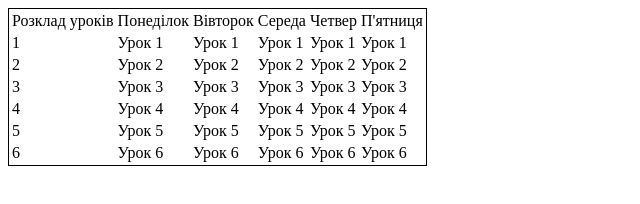
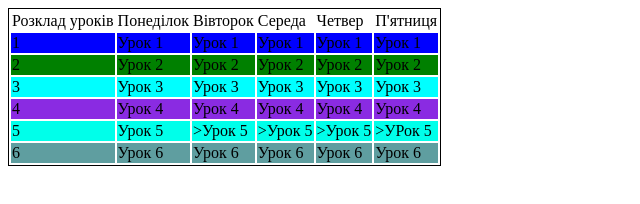
Before and after one commit to rakazabra/HW8, a plain HTML site: page secohd hw/index.html in a window 1280 px wide. Shown: the whole page, without its empty margins (0-640 px from the left). Drawn offline with Linux system fonts and the light colour scheme.

Commit message:
add code

```diff
--- a/secohd hw/index.html
+++ b/secohd hw/index.html
@@ -19,57 +19,57 @@
             </tr>
 
             <tr>
-                <td>1</td>
-                <td>Урок 1</td>
-                <td>Урок 1</td>
-                <td>Урок 1</td>
-                <td>Урок 1</td>
-                <td>Урок 1</td>
+                <td class="home1">1</td>
+                <td class="home1">Урок 1</td>
+                <td class="home1">Урок 1</td>
+                <td class="home1">Урок 1</td>
+                <td class="home1">Урок 1</td>
+                <td class="home1">Урок 1</td>
             </tr>
 
             <tr>
-                <td>2</td>
-                <td>Урок 2</td>
-                <td>Урок 2</td>
-                <td>Урок 2</td>
-                <td>Урок 2</td>
-                <td>Урок 2</td>
+                <td class="home2">2</td>
+                <td class="home2">Урок 2</td>
+                <td class="home2">Урок 2</td>
+                <td class="home2">Урок 2</td>
+                <td class="home2">Урок 2</td>
+                <td class="home2">Урок 2</td>
             </tr>
 
             <tr>
-                <td>3</td>
-                <td>Урок 3</td>
-                <td>Урок 3</td>
-                <td>Урок 3</td>
-                <td>Урок 3</td>
-                <td>Урок 3</td>
+                <td class="home3">3</td>
+                <td class="home3">Урок 3</td>
+                <td class="home3">Урок 3</td>
+                <td class="home3">Урок 3</td>
+                <td class="home3">Урок 3</td>
+                <td class="home3">Урок 3</td>
             </tr>
 
             <tr>
-                <td>4</td>
-                <td>Урок 4</td>
-                <td>Урок 4</td>
-                <td>Урок 4</td>
-                <td>Урок 4</td>
-                <td>Урок 4</td>
+                <td class="home4">4</td>
+                <td class="home4">Урок 4</td>
+                <td class="home4">Урок 4</td>
+                <td class="home4">Урок 4</td>
+                <td class="home4">Урок 4</td>
+                <td class="home4">Урок 4</td>
             </tr>
 
             <tr>
-                <td>5</td>
-                <td>Урок 5</td>
-                <td>Урок 5</td>
-                <td>Урок 5</td>
-                <td>Урок 5</td>
-                <td>Урок 5</td>
+                <td class="home5">5</td>
+                <td class="home5">Урок 5</td>
+                <td class="home5">>Урок 5</td>
+                <td class="home5">>Урок 5</td>
+                <td class="home5">>Урок 5</td>
+                <td class="home5">>УРок 5</td>
             </tr>
 
             <tr>
-                <td>6</td>
-                <td>Урок 6</td>
-                <td>Урок 6</td>
-                <td>Урок 6</td>
-                <td>Урок 6</td>
-                <td>Урок 6</td>
+                <td class="home6">6</td>
+                <td class="home6">Урок 6</td>
+                <td class="home6">Урок 6</td>
+                <td class="home6">Урок 6</td>
+                <td class="home6">Урок 6</td>
+                <td class="home6">Урок 6</td>
             </tr>
         </tbody>
     </table>
--- a/secohd hw/styles/stlyles.css
+++ b/secohd hw/styles/stlyles.css
@@ -2,5 +2,50 @@ table {
     border: 1px solid;
 }
 
-tr.highlight:hover {
-    color: #00ff37};
+    .home1 {
+        background-color: blue;
+    }
+
+    .home2 {
+        background-color: green;
+    }
+
+    .home3 {
+        background-color: aqua;
+    }
+
+    .home4 {
+        background-color: blueviolet;
+    }
+
+    .home5 {
+        background-color: rgb(0, 255, 234);
+    }
+
+    .home6 {
+        background-color: cadetblue;
+    }
+
+    .home1:hover {
+        background-color: rgb(0, 0, 0);
+    }
+
+    .home2:hover {
+        background-color: rgb(0, 0, 0);
+    }
+
+    .home3:hover {
+        background-color: rgb(0, 0, 0);
+    }
+
+    .home4:hover {
+        background-color: rgb(0, 0, 0);
+    }
+
+    .home5:hover {
+        background-color: rgb(0, 0, 0);
+    }
+
+    .home6:hover {
+        background-color: rgb(0, 0, 0);
+    }
```
